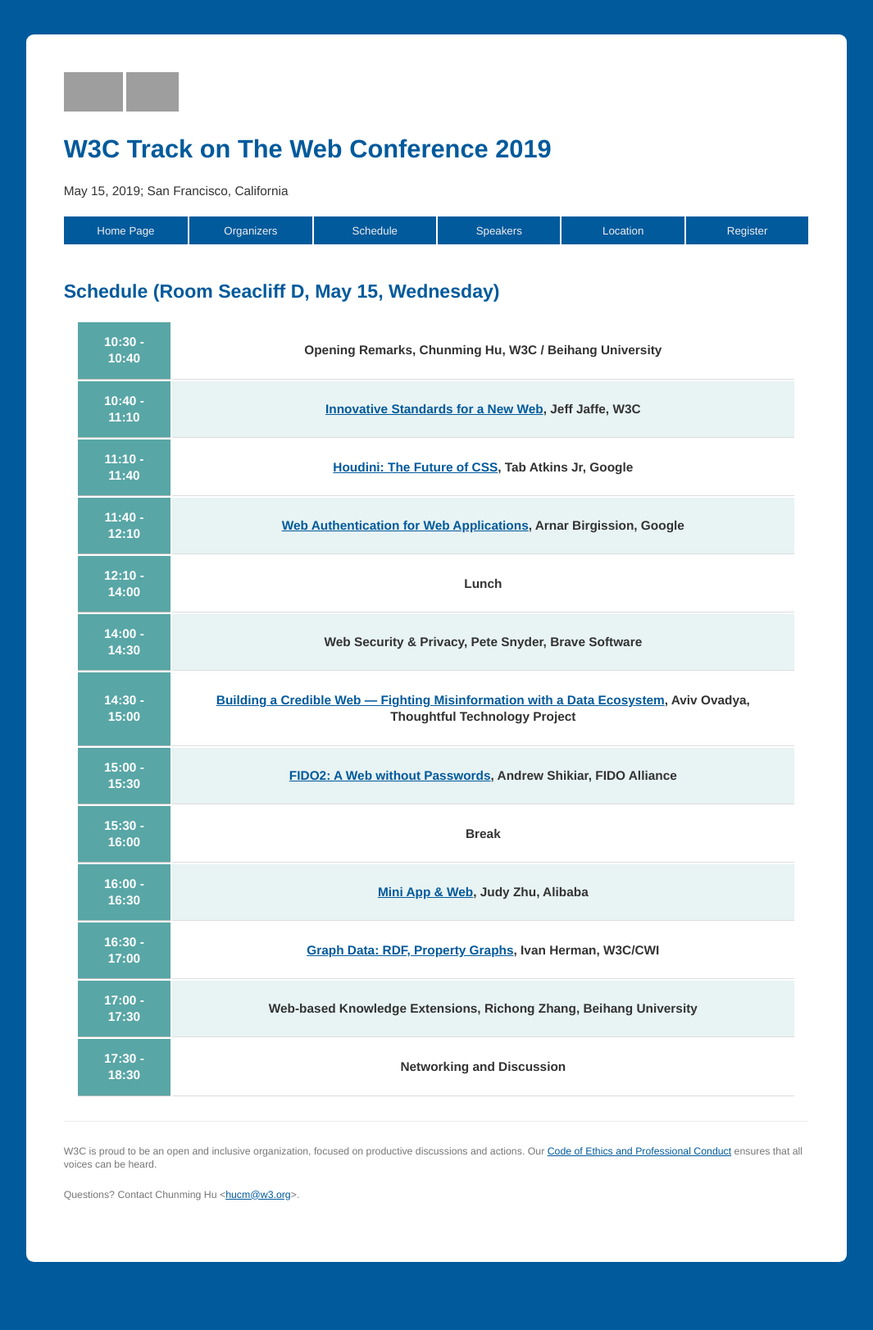
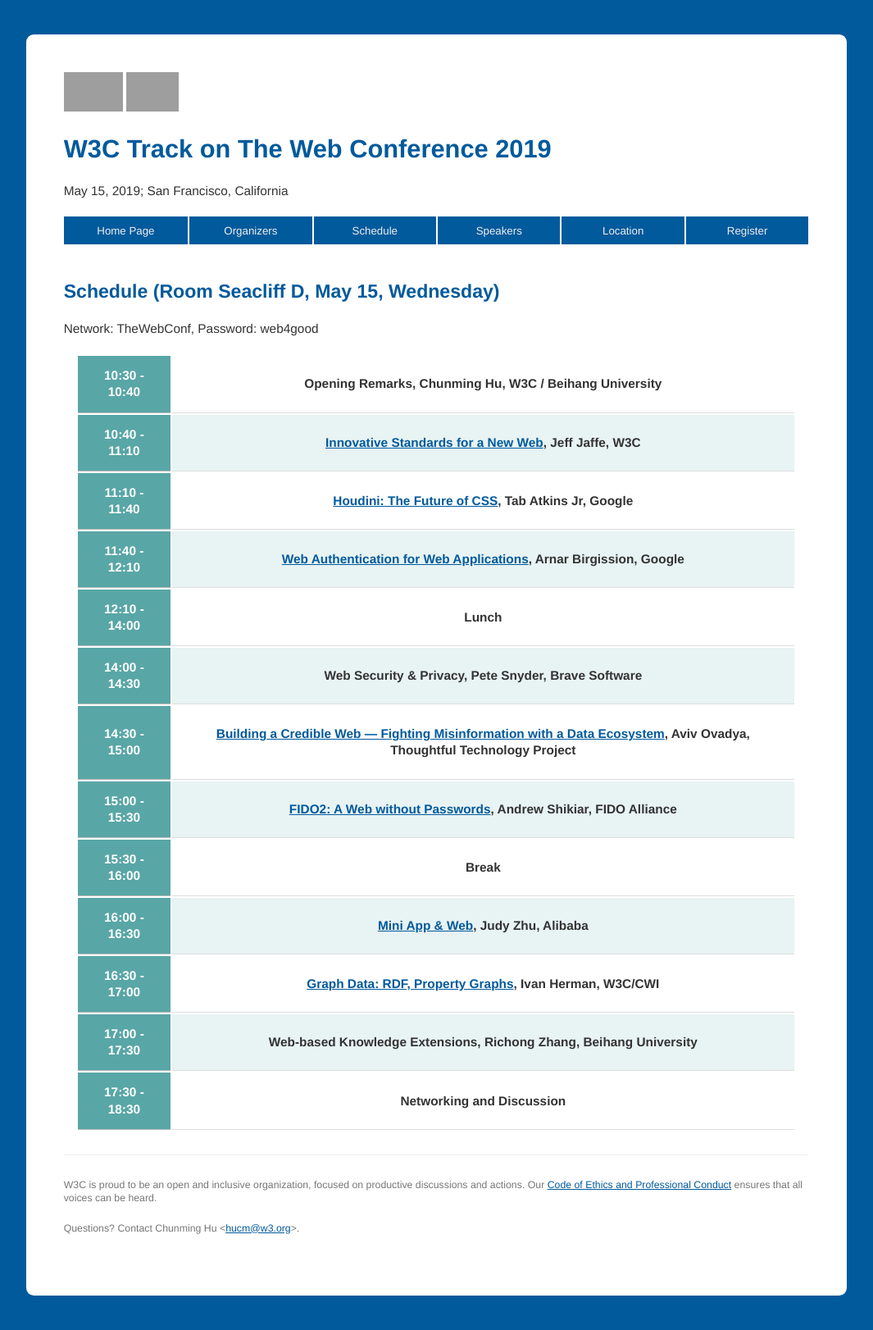
Before and after one commit to w3c/w3c-track-2019, a Jekyll site: the page built from schedule.md, in a window 1280 px wide. Shown: the whole page at 82% size, without its empty margins (108-1173 px from the left). Built offline with Jekyll 4.4.1, drawn with Linux system fonts in a browser that asks for light colours; our own code applies the rules of GitHub Pages for plain Markdown files; before the commit the page ends 1581 px from its top, so only the background shows below that; grey boxes are pictures that could not be loaded.

Commit message:
Update schedule.md

```diff
--- a/schedule.md
+++ b/schedule.md
@@ -3,7 +3,7 @@ layout: home
 ---
 
 # Schedule (Room Seacliff D, May 15, Wednesday)
-
+<p>Network: TheWebConf,  Password: web4good</p>
 <table class="zebra">
     <tr>
         <th>10:30 - 10:40</th>
```
